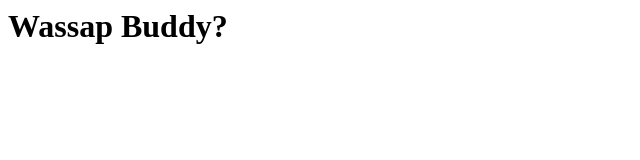
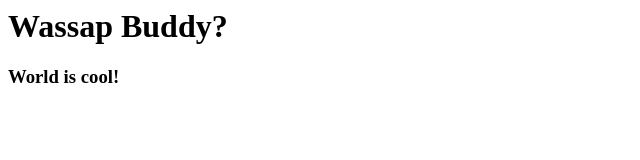
Before and after one commit to pm-harshad-mane/restaurant-site, a plain HTML site: page index.html in a window 1280 px wide. Shown: the whole page, without its empty margins (0-640 px from the left). Drawn offline with Linux system fonts and the light colour scheme.

Commit message:
Update index.html

```diff
--- a/index.html
+++ b/index.html
@@ -1 +1,2 @@
 <h1>Wassap Buddy?</h1>
+<h3>World is cool!</h3>
```
